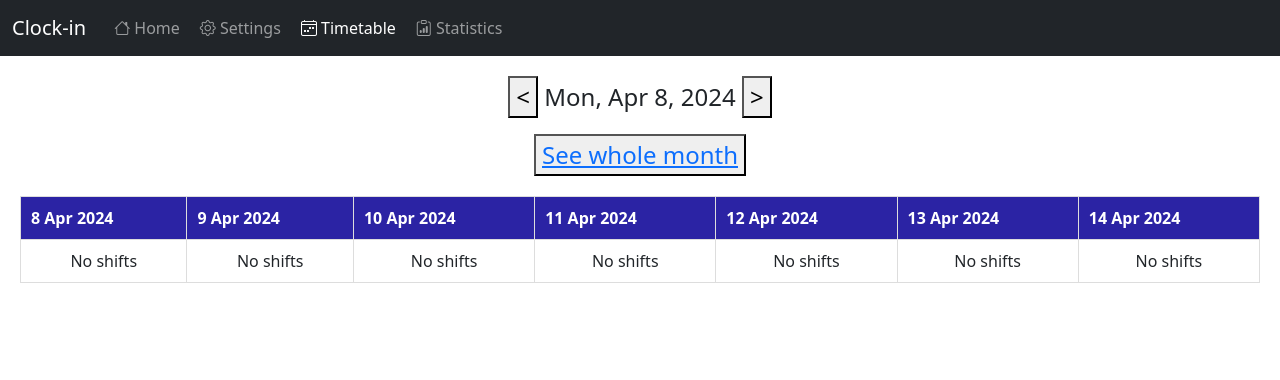
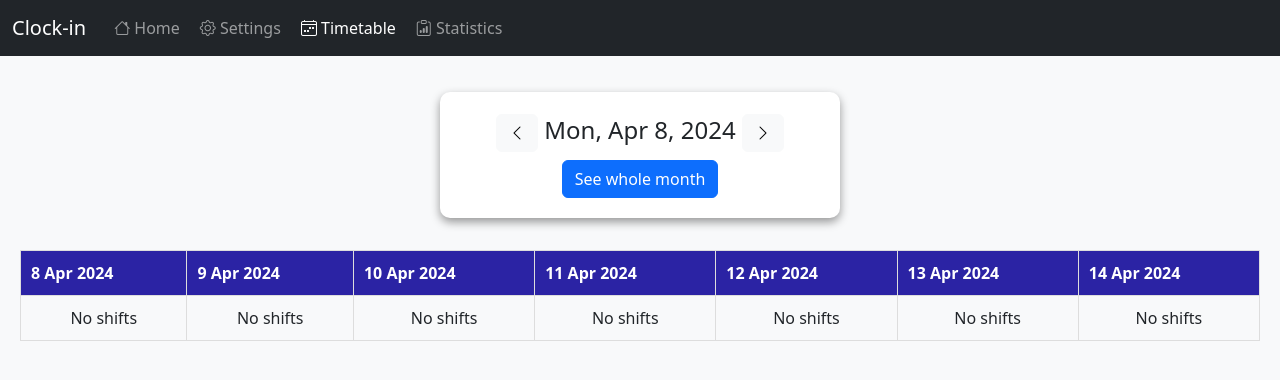
Before and after one commit to Clock-In/Clock-In, a Django app: page /timetable/week/ in a window 1280 px wide. Shown: the top 380 px of the page. Run offline with Django 5.2, Linux system fonts and the light colour scheme; the visitor is signed in with stand-in values (Sample User, id 1); data that the repository does not hold is empty; parts of the project's set-up code (start-up, migrations or seed data) failed here and were passed over.

Commit message:
updated timtable pages

```diff
--- a/app/templates/user/timetable-week.html
+++ b/app/templates/user/timetable-week.html
@@ -1,3 +1,13 @@
+<!DOCTYPE html>
+<html lang="en">
+<head>
+    <meta charset="UTF-8">
+    <meta name="viewport" content="width=device-width, initial-scale=1.0">
+    <title>Timetable</title>
+    <link href="https://cdn.jsdelivr.net/npm/bootstrap@5.3.3/dist/css/bootstrap.min.css" rel="stylesheet" integrity="sha384-QWTKZyjpPEjISv5WaRU9OFeRpok6YctnYmDr5pNlyT2bRjXh0JMhjY6hW+ALEwIH" crossorigin="anonymous">
+	<link rel="stylesheet" href="https://cdn.jsdelivr.net/npm/bootstrap-icons@1.11.3/font/bootstrap-icons.min.css">
+    <script src="https://ajax.googleapis.com/ajax/libs/jquery/3.5.1/jquery.min.js"></script>
+    <script src="https://cdn.jsdelivr.net/npm/bootstrap@5.3.3/dist/js/bootstrap.bundle.min.js" integrity="sha384-YvpcrYf0tY3lHB60NNkmXc5s9fDVZLESaAA55NDzOxhy9GkcIdslK1eN7N6jIeHz" crossorigin="anonymous"></script>
     <style>
         body {
             font-family: Arial, sans-serif;
@@ -19,8 +29,7 @@
             padding: 0px;
         }
 
-    th,
-    td {
+        th, td {
             padding: 10px;
             text-align: center;
             border: 1px solid #ddd !important;
@@ -39,6 +48,19 @@
             text-align: center;
             margin-bottom: 20px;
             font-size: 24px;
+            background: white;
+            width: 400px;
+            padding: 20px;
+            box-shadow: 0px 4px 10px rgba(0, 0, 0, 0.4);
+            border-radius: 10px;
+            display: flex;
+            flex-direction: column;
+            align-items: center;
+            justify-content: center;
+            margin: 0 auto;
+            margin-top: 1rem;
+            margin-bottom: 2rem;
+            text-align: center;
         }
 
         a {
@@ -47,7 +69,7 @@
         }
 
         a:hover {
-        text-decoration: underline;
+            text-decoration: none;
             font-weight: bold;
         }
 
@@ -59,9 +81,32 @@
         .shift-container {
             border: 1px solid black;
         }
+
         .week-selector {
-        margin-bottom: 1rem;
+            margin-bottom: 0.5rem;
         }
+
+        .login-container {
+            background-color: white;
+		    align-items: center;
+        }
+
+        .form-login {
+            background: white;
+            width: 400px;
+            padding: 20px;
+            box-shadow: 0px 4px 10px rgba(0, 0, 0, 0.4);
+            border-radius: 10px;
+            display: flex;
+            flex-direction: column;
+            align-items: center;
+            justify-content: center;
+            margin: 0 auto;
+            margin-top: 1rem;
+            margin-bottom: 2rem;
+            text-align: center;
+        }
+
     </style>
 
     <script>
@@ -80,20 +125,21 @@
         }
         window.addEventListener('DOMContentLoaded', () => document.getElementById('start_date').innerHTML = baseDate.toLocaleDateString(navigator.languages, dateFmtOpts));
     </script>
+</head>
 
-<body>
+<body class="bg-light">
     {% include 'Navigation_Bar.html' with active="timetable" %}
-    <div class="calendar">
+    <div class="calendar bg-light">
         <div class="month-header">
             <div class="week-selector">
-                <button id="week-back" onclick="changeWeek(-1)">&lt</button>
+                <button class="btn btn-light" id="week-back" onclick="changeWeek(-1)"><span class="bi bi-chevron-left"></span></button>
                 <span id="start_date"></span>
-                <button id="week-forward" onclick="changeWeek(1)">&gt</button>
+                <button class="btn btn-light" id="week-forward" onclick="changeWeek(1)"><span class="bi bi-chevron-right"></span></button>
             </div>
-            <button><a href="{% url 'timetable' %}">See whole month</a></button>
+                <a class="btn btn-primary" href="{% url 'timetable' %}">See whole month</a>
         </div>
 
-        <h2 class="month-header" id="month-header">{{week_title}}</h2>
+
         <table>
             <thead>
                 <tr>
```
Also changed, not shown: app/templates/user/profile.html (+19 -8 lines), app/templates/user/timetable.html (+80 -19 lines), app/base/migrations/0004_alter_shift_options_user_calendar_place.py (added). Lines whose indentation alone changed are shown as unchanged.
